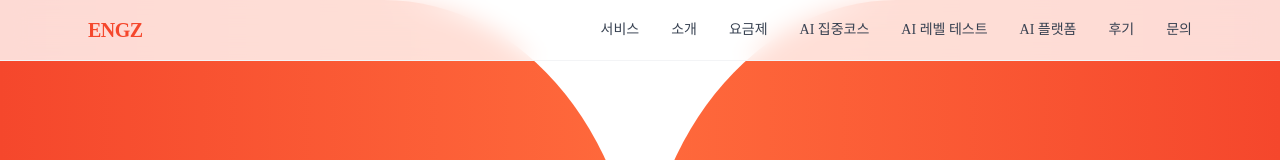
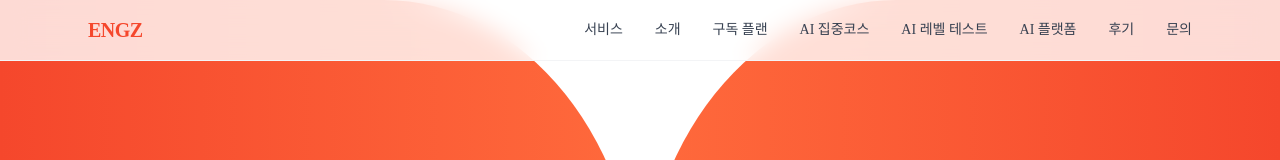
Before and after one commit to imhen97/engz, a Next.js app: page / in a window 1280 px wide. Shown: the top 160 px of the page. Built offline with nearby package versions, Linux system fonts and the light colour scheme; a web font is replaced by a local one.

Commit message:
Rename pricing nav tab to subscription plan

```diff
--- a/app/ai-course/page.tsx
+++ b/app/ai-course/page.tsx
@@ -29,7 +29,7 @@ export default function AiCoursePage() {
               소개
             </a>
             <a href="/#pricing" className={navLinkClass}>
-              요금제
+              구독 플랜
             </a>
             <a href="/ai-course" className="text-[#F5472C] font-semibold">
               AI 집중코스
--- a/app/coming-soon/page.tsx
+++ b/app/coming-soon/page.tsx
@@ -29,7 +29,7 @@ export default function ComingSoonPage() {
               소개
             </a>
             <a href="/#pricing" className={navLinkClass}>
-              요금제
+              구독 플랜
             </a>
             <a href="/ai-course" className={navLinkClass}>
               AI 집중코스
--- a/app/page.tsx
+++ b/app/page.tsx
@@ -65,7 +65,7 @@ export default function EngzLandingFull() {
               onClick={(e) => handleNavClick(e, "pricing")}
               className="hover:text-[#F5472C] transition-colors"
             >
-              요금제
+              구독 플랜
             </a>
             <a
               href="/ai-course"
@@ -287,7 +287,8 @@ export default function EngzLandingFull() {
             요금제 안내는 곧 업데이트됩니다
           </h2>
           <p className="text-gray-600 text-sm mb-12">
-            자세한 플랜은 상단의 AI 집중코스 또는 AI 레벨 테스트에서 확인해 주세요.
+            자세한 플랜은 상단의 AI 집중코스 또는 AI 레벨 테스트에서 확인해
+            주세요.
           </p>
         </div>
       </section>
--- a/app/pricing/page.tsx
+++ b/app/pricing/page.tsx
@@ -27,7 +27,7 @@ export default function PricingPage() {
               소개
             </a>
             <a href="/#pricing" className={navLinkClass}>
-              요금제
+              구독 플랜
             </a>
             <a href="/ai-course" className={navLinkClass}>
               AI 집중코스
@@ -169,7 +169,8 @@ export default function PricingPage() {
 
           <div className="mt-16 rounded-3xl border border-gray-100 bg-white p-8 text-center shadow">
             <p className="text-sm text-gray-600">
-              결제가 완료되면 자동으로 코스 대시보드로 이동하여 모든 ENGZ AI 학습 도구에 접근할 수 있습니다.
+              결제가 완료되면 자동으로 코스 대시보드로 이동하여 모든 ENGZ AI
+              학습 도구에 접근할 수 있습니다.
             </p>
             <div className="mt-6 flex flex-col items-center justify-center gap-3 text-xs text-gray-400 sm:flex-row">
               <span>• Stripe Checkout를 통한 안전한 결제</span>
--- a/app/testimonials/page.tsx
+++ b/app/testimonials/page.tsx
@@ -34,12 +34,18 @@ export default function TestimonialsPage() {
               href="/#pricing"
               className="hover:text-[#F5472C] transition-colors"
             >
-              요금제
+              구독 플랜
             </a>
-            <a href="/ai-course" className="hover:text-[#F5472C] transition-colors">
+            <a
+              href="/ai-course"
+              className="hover:text-[#F5472C] transition-colors"
+            >
               AI 집중코스
             </a>
-            <a href="/level-test" className="hover:text-[#F5472C] transition-colors">
+            <a
+              href="/level-test"
+              className="hover:text-[#F5472C] transition-colors"
+            >
               AI 레벨 테스트
             </a>
             <a
```
